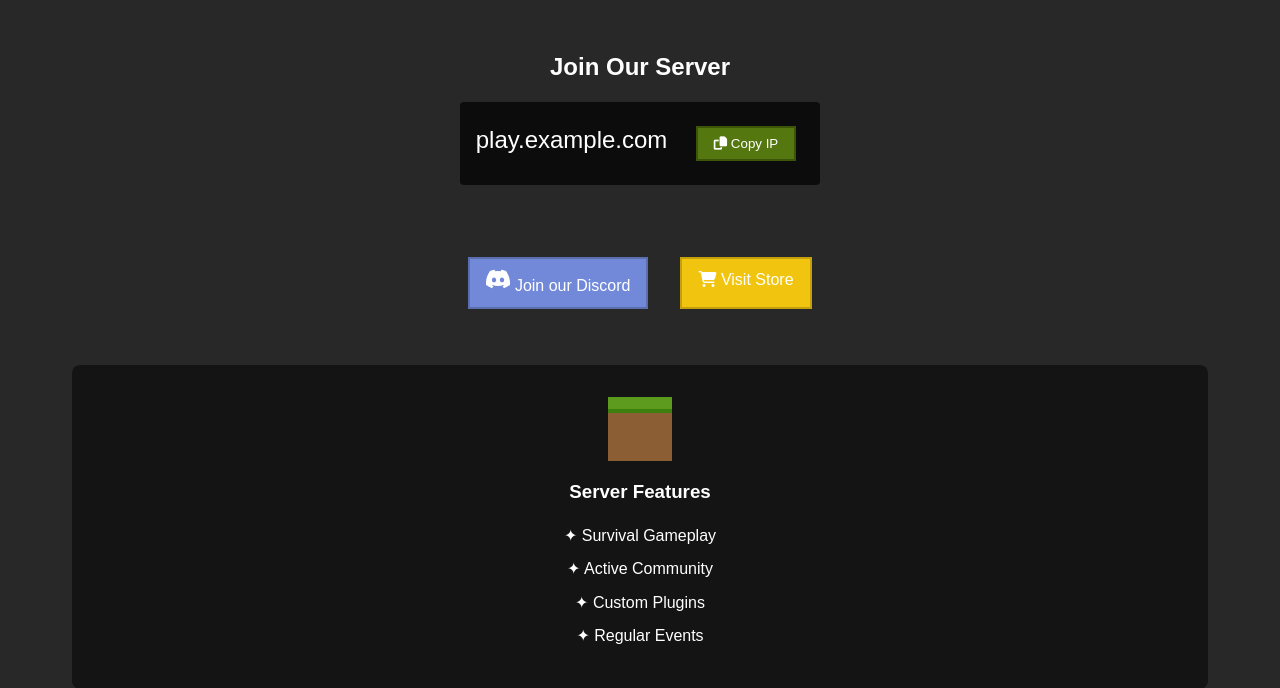
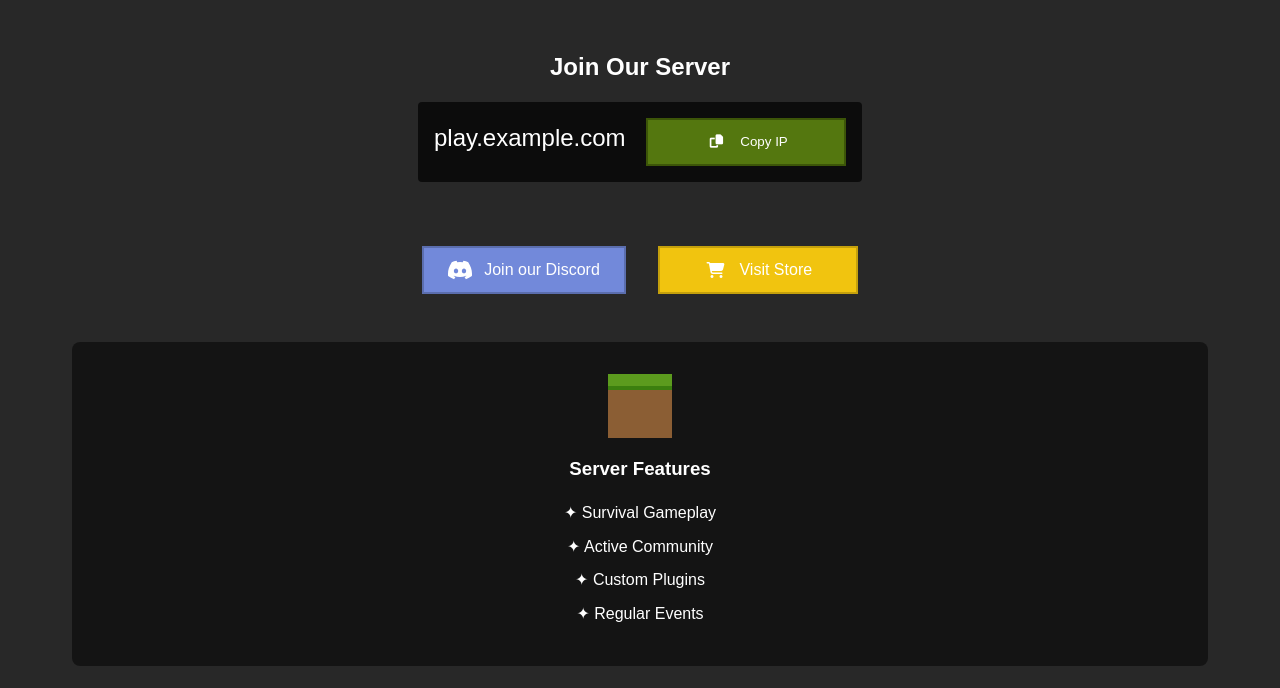
Before and after one commit to MxSLmafao/soulpvp-website, a Flask app: page / in a window 1280 px wide. Shown: the part 140-828 px from the top of the page. After the commit the page ends 806 px from the top, so only its background shows below. Run offline with Flask 3, Linux system fonts and the light colour scheme; some web fonts are replaced.

Commit message:
Agent query: Is the website now displaying correctly with the Minecraft font, properly aligned buttons, and all features working (copy IP, Discord link, store link)?

```diff
--- a/static/css/style.css
+++ b/static/css/style.css
@@ -61,14 +61,27 @@ header {
 .minecraft-button {
     background-color: #54770f;
     border: 2px solid #3c5508;
-    padding: 0.5rem 1rem;
+    padding: 0.75rem 1.5rem;
     color: white;
     text-decoration: none;
-    display: inline-block;
-    margin: 0.5rem;
+    display: inline-flex;
+    align-items: center;
+    justify-content: center;
+    gap: 0.75rem;
     cursor: pointer;
     font-family: 'Minecraft', Arial, sans-serif;
     transition: background-color 0.2s;
+    min-width: 200px;
+    height: 48px;
+}
+
+.minecraft-button img,
+.minecraft-button i {
+    width: 24px;
+    height: 24px;
+    display: flex;
+    align-items: center;
+    justify-content: center;
 }
 
 .minecraft-button:hover {
@@ -78,7 +91,8 @@ header {
 .links {
     display: flex;
     justify-content: center;
-    gap: 1rem;
+    align-items: center;
+    gap: 2rem;
     margin-bottom: 3rem;
 }
 
@@ -133,4 +147,9 @@ header {
         flex-direction: column;
         gap: 1rem;
     }
+
+    .minecraft-button {
+        width: 100%;
+        max-width: 300px;
+    }
 }
```
Also changed, not shown: static/fonts/minecraft.woff2 (added).
